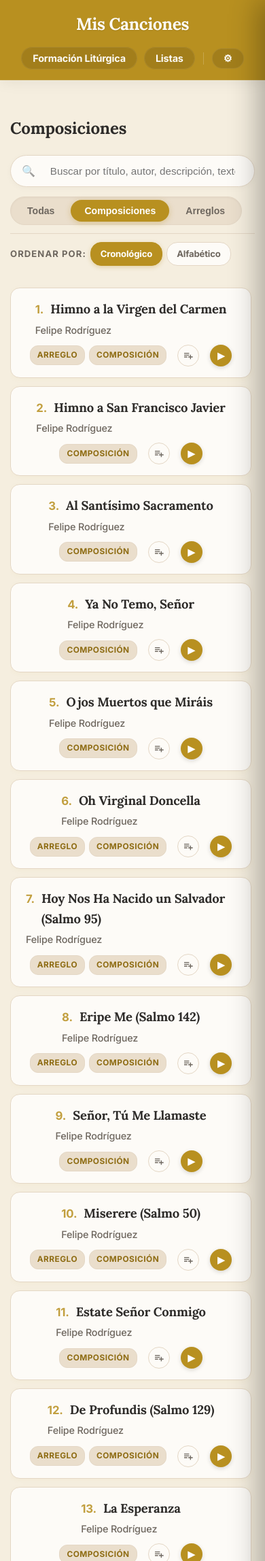
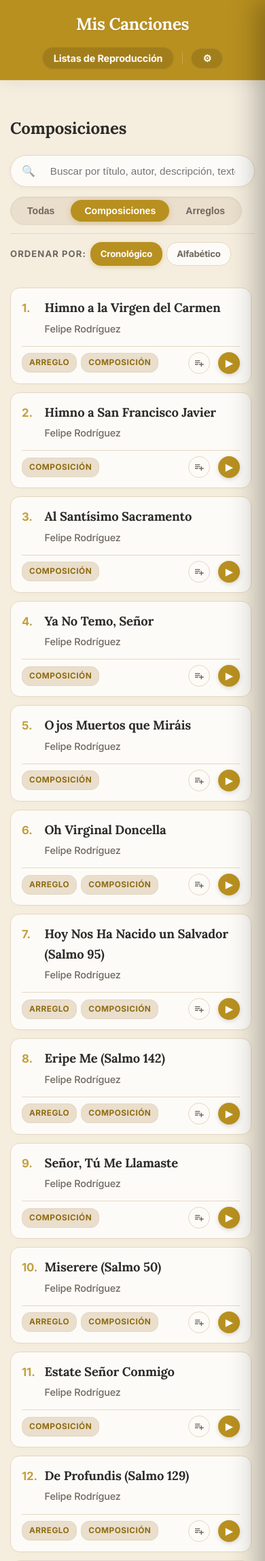
Before and after one commit to feliperodriguezborquez/mi_musica_app, a Flask app: page / in a window 390 px wide. Shown: the top 2296 px of the page at 68% size. Run offline with Flask 3, Linux system fonts and the light colour scheme; some libraries are stand-ins or nearby versions.

Commit message:
feat: ocultar formacion liturgica tras flag, renombrar a Listas de Reproduccion y corregir alineacion de canciones en movil

```diff
--- a/app.py
+++ b/app.py
@@ -123,6 +123,12 @@ def login_required(f):
             return redirect(url_for('login', next=request.url))
         return f(*args, **kwargs)
     return decorated_function
+
+
+@app.before_request
+def check_formacion_feature():
+    if request.path.startswith('/formacion') and not FEATURES.get('formacion_liturgica', False):
+        abort(404)
 
 
 # ============================================================
--- a/constants.py
+++ b/constants.py
@@ -12,7 +12,8 @@ FEATURES = {
     'autoplay':        True,   # Opción de auto-reproducción en perfil
     'category_pills':  True,   # Pestañas Todas/Composiciones/Arreglos
     'ideas_admin':     True,   # Tablero Kanban para gestión de ideas
-    'cantamus':        True,   # Herramienta de optimización y mezcla para Cantamus
+    'cantamus':            True,   # Herramienta de optimización y mezcla para Cantamus
+    'formacion_liturgica': False,  # Sección de Formación Litúrgica
 }
 
 # ============================================================
--- a/static/style.css
+++ b/static/style.css
@@ -275,6 +275,10 @@ footer p {
     opacity: 0.85;
     font-weight: 700;
     font-size: 1.05em;
+    min-width: 1.8rem;
+    flex-shrink: 0;
+    display: inline-block;
+    text-align: left;
 }
 
 .tarjeta-obra:last-child {
@@ -296,6 +300,7 @@ footer p {
     color: var(--color-texto-secundario);
     font-size: 0.90em;
     font-weight: 500;
+    padding-left: calc(1.8rem + 10px);
 }
 .categoria-tags-container {
     display: flex;
@@ -794,19 +799,63 @@ footer p {
     }
 
     /* --- Tarjeta de Canción en la Lista --- */
+    .ui-polished .tarjeta-obra,
     .tarjeta-obra {
-        flex-direction: column; /* Apila la info y las categorías */
-        align-items: flex-start; /* Alinea todo a la izquierda */
-        gap: 10px;
-        padding: 12px;
+        flex-direction: column !important;
+        align-items: stretch !important;
+        gap: 10px !important;
+        padding: 14px 16px !important;
+    }
+
+    .ui-polished .info-tarjeta,
+    .info-tarjeta {
+        width: 100% !important;
+        text-align: left !important;
+    }
+
+    .ui-polished .song-title-with-number,
+    .song-title-with-number {
+        width: 100% !important;
+        display: flex !important;
+        align-items: baseline !important;
+        justify-content: flex-start !important;
+        gap: 8px !important;
+    }
+
+    .song-number {
+        display: inline-block !important;
+        min-width: 1.6rem !important;
+        text-align: left !important;
+        flex-shrink: 0 !important;
+    }
+
+    .info-tarjeta p {
+        padding-left: calc(1.6rem + 8px) !important;
+        margin: 0 !important;
+    }
+
+    .ui-polished .tarjeta-right-section,
+    .tarjeta-right-section {
+        width: 100% !important;
+        display: flex !important;
+        justify-content: space-between !important;
+        align-items: center !important;
+        margin-top: 4px !important;
+        padding-top: 8px !important;
+        border-top: 1px solid var(--color-borde) !important;
     }
 
     .categoria-tags-container {
-        margin-left: 0;
+        display: flex !important;
+        flex-wrap: wrap !important;
+        gap: 6px !important;
+        align-items: center !important;
+        flex: 1 1 auto !important;
+        margin-left: 0 !important;
     }
 
     .categoria-tag {
-        margin-left: 0; /* Resetea el margen */
+        margin-left: 0 !important;
     }
 
     /* --- Página de Detalle --- */
@@ -1586,6 +1635,12 @@ footer p {
     display: flex;
     align-items: center;
     gap: 16px;
+}
+.tarjeta-audio-actions {
+    display: inline-flex;
+    align-items: center;
+    gap: 12px;
+    flex-shrink: 0;
 }
 .list-play-btn {
     display: flex;
--- a/templates/_song_list.html
+++ b/templates/_song_list.html
@@ -24,10 +24,12 @@
                         {% endif %}
                     </div>
                     {% if obra.audio %}
-                    <button class="btn-add-queue opt-add-queue" data-id="{{ obra.id }}" data-audio="{{ url_for('static', filename=obra.audio) }}" data-title="{{ obra.titulo }}" title="Añadir a la cola">
-                        <svg viewBox="0 0 24 24" width="16" height="16" fill="currentColor"><path d="M14 10H3v2h11v-2zm0-4H3v2h11V6zm4 8v-4h-2v4h-4v2h4v4h2v-4h4v-2h-4zM3 16h7v-2H3v2z"/></svg>
-                    </button>
-                    <button class="list-play-btn" data-id="{{ obra.id }}" data-title="{{ obra.titulo }}" data-audio="{{ url_for('static', filename=obra.audio) }}" title="Reproducir / Pausar">▶</button>
+                    <div class="tarjeta-audio-actions">
+                        <button class="btn-add-queue opt-add-queue" data-id="{{ obra.id }}" data-audio="{{ url_for('static', filename=obra.audio) }}" data-title="{{ obra.titulo }}" title="Añadir a la cola">
+                            <svg viewBox="0 0 24 24" width="16" height="16" fill="currentColor"><path d="M14 10H3v2h11v-2zm0-4H3v2h11V6zm4 8v-4h-2v4h-4v2h4v4h2v-4h4v-2h-4zM3 16h7v-2H3v2z"/></svg>
+                        </button>
+                        <button class="list-play-btn" data-id="{{ obra.id }}" data-title="{{ obra.titulo }}" data-audio="{{ url_for('static', filename=obra.audio) }}" title="Reproducir / Pausar">▶</button>
+                    </div>
                     {% endif %}
 
                 </div>
--- a/templates/base.html
+++ b/templates/base.html
@@ -24,8 +24,10 @@
         <nav class="container">
             <a href="{{ url_for('index') }}" class="brand-logo">Mis Canciones</a>
             <ul>
+                {% if FEATURES.get('formacion_liturgica') %}
                 <li><a href="{{ url_for('ver_formacion') }}">Formación Litúrgica</a></li>
-                <li><a href="{{ url_for('ver_listas') }}">Listas</a></li>
+                {% endif %}
+                <li><a href="{{ url_for('ver_listas') }}">Listas de Reproducción</a></li>
                 {% if session.logged_in and FEATURES['cantamus'] %}
                 <li><a href="{{ url_for('cantamus_view') }}">Cantāmus</a></li>
                 {% endif %}
--- a/templates/vista_tag.html
+++ b/templates/vista_tag.html
@@ -6,7 +6,7 @@
         <div class="vista-tag-header-left">
             {% if breadcrumbs and breadcrumbs|length > 1 %}
                 <div class="breadcrumbs" style="font-size: 0.9em; margin-bottom: 6px;">
-                    <a href="{{ url_for('ver_listas') }}" style="color: var(--color-acento); text-decoration: none; font-weight: 500;">Listas</a>
+                    <a href="{{ url_for('ver_listas') }}" style="color: var(--color-acento); text-decoration: none; font-weight: 500;">Listas de Reproducción</a>
                     {% for crumb in breadcrumbs %}
                         <span style="margin: 0 4px; opacity: 0.6; color: var(--color-texto-secundario);">/</span>
                         {% if not loop.last %}
```
